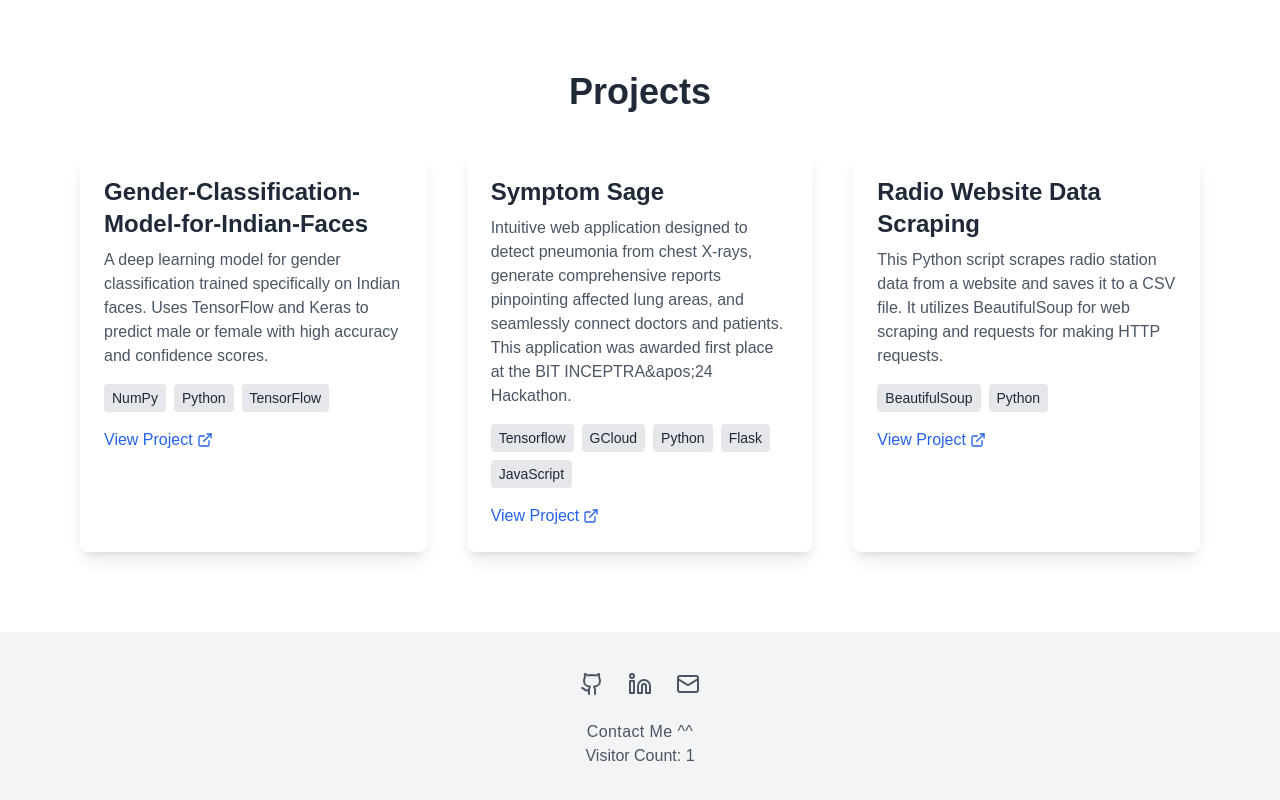
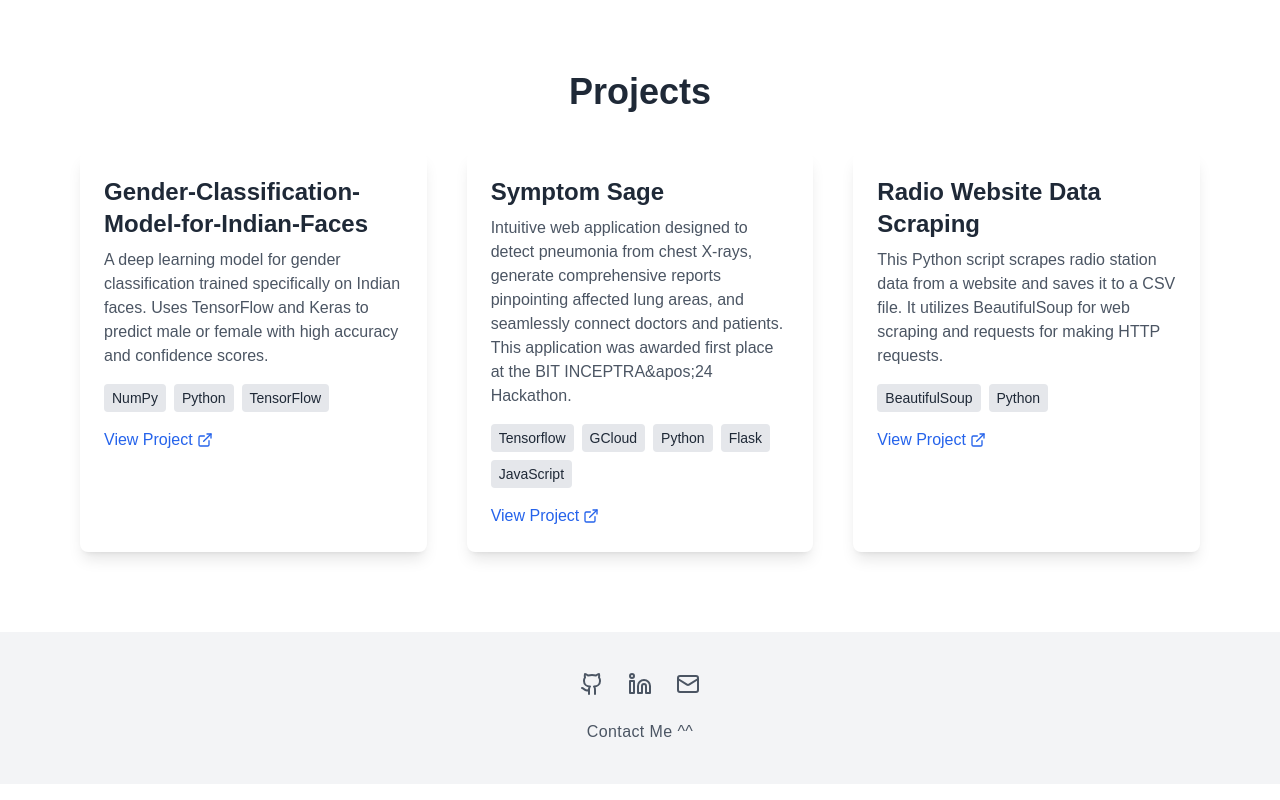
Before and after one commit to Pratz1337/portfolio-pratz1337, a Next.js app: page / in a window 1280 px wide. Shown: the part 1789-2589 px from the top of the page. Built offline with nearby package versions, Linux system fonts and the light colour scheme.

Commit message:
Update page.tsx

```diff
--- a/app/page.tsx
+++ b/app/page.tsx
@@ -311,15 +311,6 @@ export default function Portfolio() {
     }
   }, [])
 
-  const [visitorCount, setVisitorCount] = useState(0)
-
-  useEffect(() => {
-    // Simulate fetching visitor count from an API or local storage
-    const count = localStorage.getItem('visitorCount') || 0
-    setVisitorCount(Number(count) + 1)
-    localStorage.setItem('visitorCount', String(Number(count) + 1))
-  }, [])
-
   return (
     <div className="min-h-screen bg-white dark:bg-gray-900 text-gray-800 dark:text-gray-200 overflow-hidden">
       <CustomCursor />
@@ -445,7 +436,7 @@ export default function Portfolio() {
           </a>
         </div>
         <p className='text-gray-600 dark:text-gray-400 line-clamp-4 tracking-wide'>Contact Me ^^</p>
-        <p className='text-gray-600 dark:text-gray-400'>Visitor Count: {visitorCount}</p>
+
       </footer>
     </div>
   )
```
